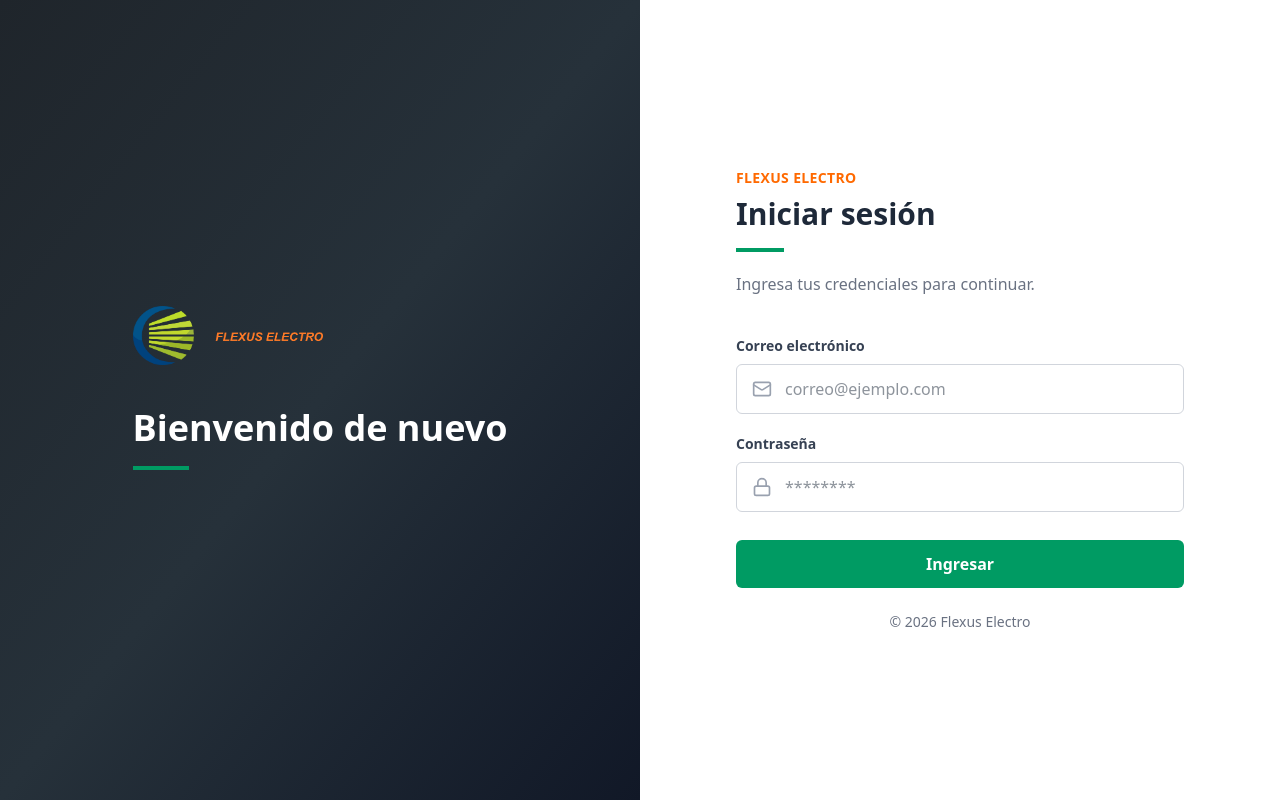
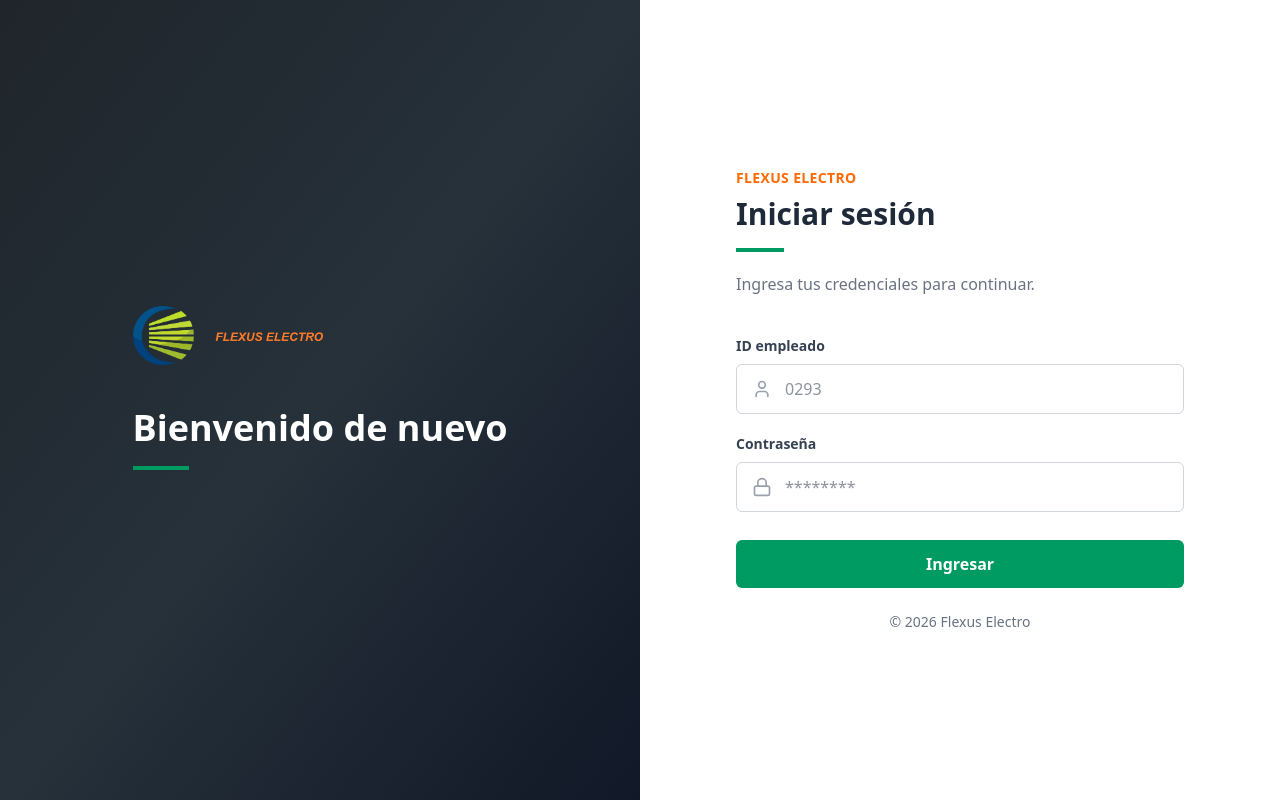
Before and after one commit to flexuselectromecanica01-netizen/rhquiosco, a Next.js app: page /login in a window 1280 px wide. Built offline with nearby package versions, Linux system fonts and the light colour scheme.

Commit message:
AuthContext

```diff
--- a/app/components/Header.tsx
+++ b/app/components/Header.tsx
@@ -23,12 +23,11 @@ export default function Header() {
           />
         </Link>
 
-        {/* Usuario */}
         <div className="relative">
           <button
             type="button"
             onClick={() => setOpenMenu(!openMenu)}
-            className="flex items-center gap-3 text-white hover:text-[#009b63] transition"
+            className="flex items-center gap-3 text-white hover:text-[#009b63] transition cursor-pointer"
             aria-label="Usuario"
           >
             <UserCircle size={34} strokeWidth={1.8} />
--- /dev/null
+++ b/app/context/AuthContext.tsx
@@ -0,0 +1,89 @@
+"use client"
+
+import { createContext, useContext, useEffect, useState } from "react"
+
+type Usuario={
+    id:number
+    idempleado:string
+    nombre:string
+    rol:string
+    actualizarpassword:boolean
+}
+
+type AuthContextType={
+    usuario:Usuario | null
+    token: string | null
+    login:(token:string)=>void
+    logout:()=>void
+    cargarUsuario:(token:string)=>Promise<void>
+}
+
+const AuthContext = createContext<AuthContextType | null>(null)
+
+
+export function AuthProvider({children}:{children:React.ReactNode}){
+    const[usuario,setUsuario]=useState<Usuario | null>(null)
+    const [token, setToken] = useState<string | null>(null);
+
+    const cargarUsuario = async (jwt: string) => {
+    const res = await fetch("http://localhost:4008/api/login/me", {
+      headers: {
+        Authorization: `Bearer ${jwt}`,
+      },
+    });
+
+    if (!res.ok) {
+      logout();
+      return;
+    }
+
+    const data = await res.json();
+
+    setUsuario(data);
+    };
+    const login = async (jwt: string) => {
+    setToken(jwt);
+    localStorage.setItem("token", jwt);
+
+    await cargarUsuario(jwt);
+  };
+  const logout = () => {
+    setUsuario(null);
+    setToken(null);
+
+    localStorage.removeItem("token");
+  };
+  useEffect(() => {
+    const tokenGuardado = localStorage.getItem("token");
+
+    if (tokenGuardado) {
+      setToken(tokenGuardado);
+      cargarUsuario(tokenGuardado);
+    }
+  }, []);
+
+  return (
+    <AuthContext.Provider
+      value={{
+        usuario,
+        token,
+        login,
+        logout,
+        cargarUsuario,
+      }}
+    >
+      {children}
+    </AuthContext.Provider>
+  );
+}
+
+
+export function useAuth() {
+  const context = useContext(AuthContext);
+
+  if (!context) {
+    throw new Error("useAuth debe usarse dentro de AuthProvider");
+  }
+
+  return context;
+}
--- a/app/layout.tsx
+++ b/app/layout.tsx
@@ -1,6 +1,8 @@
 import type { Metadata } from "next";
 import { Geist, Geist_Mono } from "next/font/google";
 import "./globals.css";
+import { AuthProvider } from "./context/AuthContext";
+import { ToastContainer } from "react-toastify";
 
 
 
@@ -32,7 +34,16 @@ export default function RootLayout({
       <body className="min-h-screen flex flex-col">
 
         <main className="flex-1">
+          <AuthProvider>
           {children}
+          <ToastContainer
+            position="top-right"
+            autoClose={3000}
+            closeOnClick
+            pauseOnHover
+            draggable
+          />
+          </AuthProvider>
         </main>
 
       </body>
--- a/app/login/page.tsx
+++ b/app/login/page.tsx
@@ -1,15 +1,21 @@
 "use client";
 
 import { useForm, SubmitHandler } from "react-hook-form";
-import { Mail, Lock } from "lucide-react";
+import { Lock, User } from "lucide-react";
 import Image from "next/image";
+import { toast } from "react-toastify";
+import { useRouter } from "next/navigation";
+import { useAuth } from "../context/AuthContext";
 
 type LoginForm = {
-  email: string;
+  idempleado: string;
   password: string;
 };
 
 export default function Login() {
+  const router = useRouter();
+  const { login } = useAuth();
+
   const {
     register,
     handleSubmit,
@@ -17,7 +23,37 @@ export default function Login() {
   } = useForm<LoginForm>();
 
   const onSubmit: SubmitHandler<LoginForm> = async (data) => {
-    console.log("Datos del login:", data);
+    try {
+      const res = await fetch("http://localhost:4008/api/login", {
+        method: "POST",
+        headers: {
+          "Content-Type": "application/json",
+        },
+        body: JSON.stringify({
+          idempleado: data.idempleado,
+          password: data.password,
+        }),
+      });
+
+      const response = await res.json();
+
+      if (!res.ok) {
+        toast.error(response.message || "Credenciales incorrectas");
+        return;
+      }
+
+      await login(response.access_token);
+
+      toast.success("Inicio de sesión correcto");
+
+      if (response.usuario?.actualizarpassword) {
+        router.push("/actualizar-password");
+      } else {
+        router.push("/");
+      }
+    } catch (error) {
+      toast.error("No se pudo conectar con el servidor");
+    }
   };
 
   return (
@@ -51,10 +87,7 @@ export default function Login() {
 
         {/* FORMULARIO */}
         <div className="flex items-center justify-center px-6 py-12 sm:px-10 lg:px-14">
-          <form
-            onSubmit={handleSubmit(onSubmit)}
-            className="w-full max-w-md"
-          >
+          <form onSubmit={handleSubmit(onSubmit)} className="w-full max-w-md">
             <div className="mb-10">
               <p className="text-sm font-bold text-orange-500 uppercase tracking-wide">
                 Flexus Electro
@@ -73,37 +106,38 @@ export default function Login() {
 
             <div className="mb-5">
               <label className="block text-sm font-semibold text-gray-700 mb-2">
-                Correo electrónico
+                ID empleado
               </label>
 
               <div className="relative">
-                <Mail
+                <User
                   size={20}
                   className="absolute left-4 top-1/2 -translate-y-1/2 text-gray-400"
                 />
 
                 <input
-                  type="email"
-                  placeholder="correo@ejemplo.com"
-                  {...register("email", {
-                    required: "El correo es obligatorio",
+                  type="text"
+                  inputMode="numeric"
+                  maxLength={4}
+                  placeholder="0293"
+                  {...register("idempleado", {
+                    required: "El ID de empleado es obligatorio",
                     pattern: {
-                      value: /^[^\s@]+@[^\s@]+\.[^\s@]+$/,
-                      message: "Ingresa un correo válido",
+                      value: /^\d{4}$/,
+                      message: "El ID debe tener exactamente 4 dígitos",
                     },
                   })}
-                  className={`w-full border rounded-md pl-12 pr-4 py-3 outline-none transition
-                    ${
-                      errors.email
+                  className={`w-full border rounded-md pl-12 pr-4 py-3 outline-none transition ${
+                    errors.idempleado
                       ? "border-red-500 focus:ring-2 focus:ring-red-200"
                       : "border-gray-300 focus:border-[#009b63] focus:ring-2 focus:ring-green-100"
                   }`}
                 />
               </div>
 
-              {errors.email?.message && (
+              {errors.idempleado?.message && (
                 <p className="text-red-500 text-sm mt-2">
-                  {errors.email.message}
+                  {errors.idempleado.message}
                 </p>
               )}
             </div>
@@ -129,8 +163,7 @@ export default function Login() {
                       message: "La contraseña debe tener mínimo 6 caracteres",
                     },
                   })}
-                  className={`w-full border rounded-md pl-12 pr-4 py-3 outline-none transition
-                    ${
+                  className={`w-full border rounded-md pl-12 pr-4 py-3 outline-none transition ${
                     errors.password
                       ? "border-red-500 focus:ring-2 focus:ring-red-200"
                       : "border-gray-300 focus:border-[#009b63] focus:ring-2 focus:ring-green-100"
--- a/package.json
+++ b/package.json
@@ -14,6 +14,7 @@
     "react": "19.2.4",
     "react-dom": "19.2.4",
     "react-hook-form": "^7.74.0",
+    "react-toastify": "^11.1.0",
     "xlsx": "^0.18.5"
   },
   "devDependencies": {
```
Also changed, not shown: 1 other file (tests, documents, lock files or other folders). Lines whose indentation alone changed are shown as unchanged.
